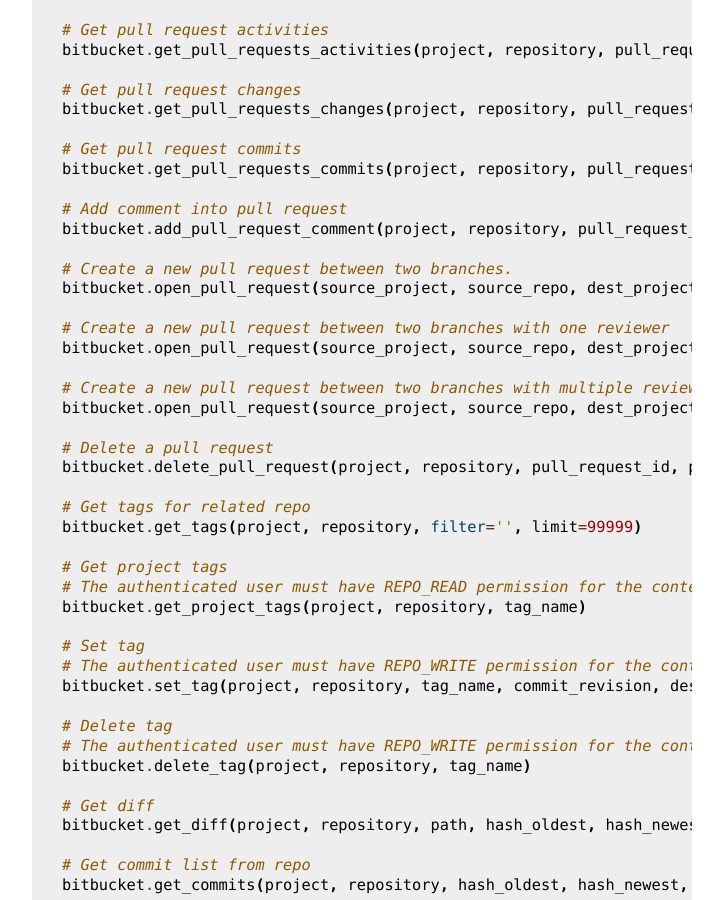
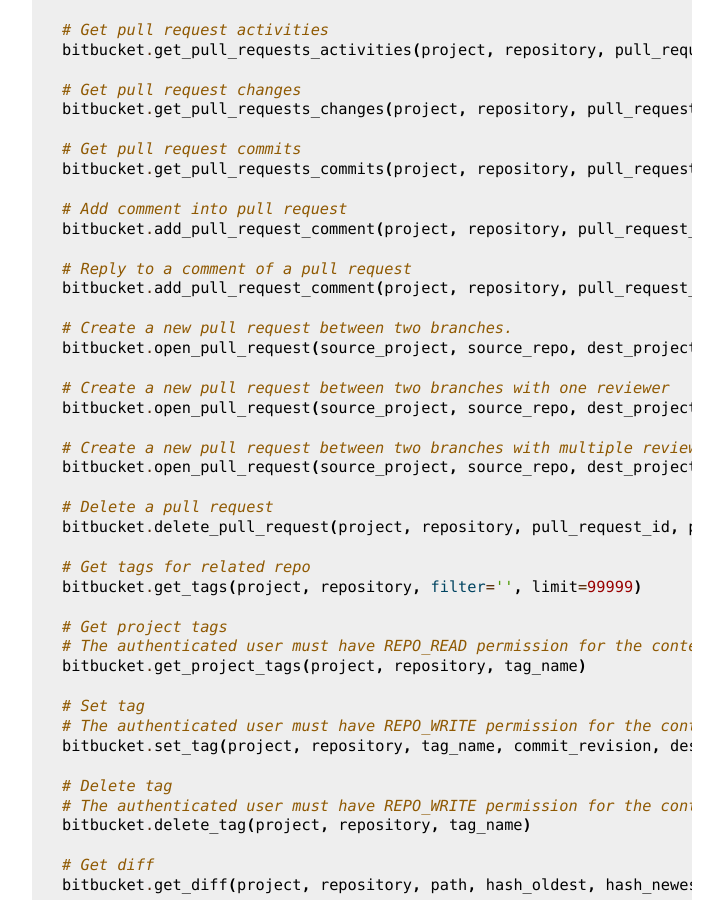
Before and after one commit to atlassian-api/atlassian-python-api, a Sphinx documentation site: the page built from docs/bitbucket.rst, in a window 1280 px wide and 900 px high, scrolled down 3875 px. Shown: the whole window, without its empty margins (388-1111 px from the left). Built offline with Sphinx 7.4.7, drawn with Linux system fonts in a browser that asks for light colours.

Commit message:
[Bitbucket] Add API signature to reply to a Pull request comment (#1086)

```diff
--- a/docs/bitbucket.rst
+++ b/docs/bitbucket.rst
@@ -207,6 +207,9 @@
 
     # Add comment into pull request
     bitbucket.add_pull_request_comment(project, repository, pull_request_id, text)
+
+    # Reply to a comment of a pull request
+    bitbucket.add_pull_request_comment(project, repository, pull_request_id, text, parent_id=None)
 
     # Create a new pull request between two branches.
     bitbucket.open_pull_request(source_project, source_repo, dest_project, dest_repo, source_branch, destination_branch, title, description)
```
